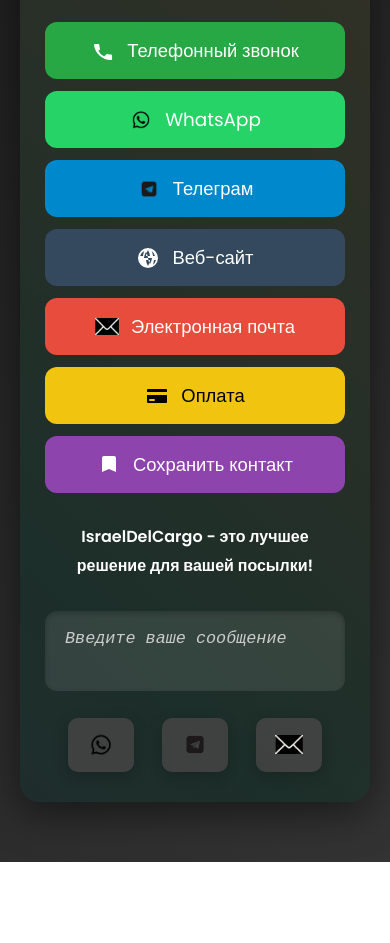
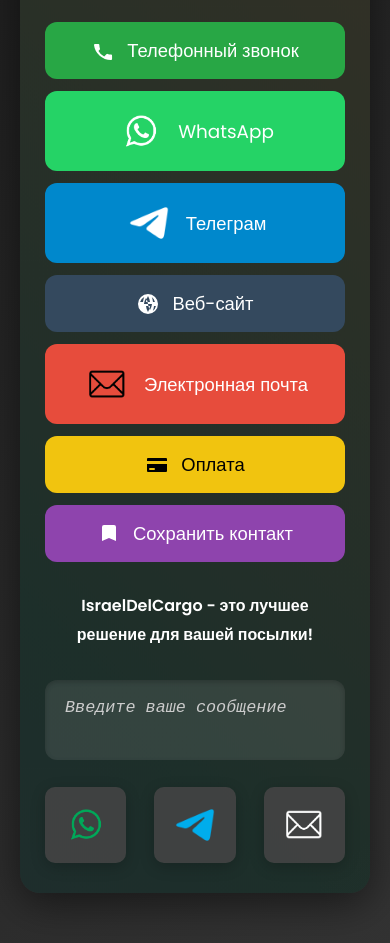
Before and after one commit to Iusif797/israeldelcargo, a website: page index.html in a window 390 px wide. Shown: the part 405-1348 px from the top of the page. Before the commit the page ends 1267 px from the top, so only its background shows below. Drawn offline with Linux system fonts and the light colour scheme.

Commit message:
Добавление новых иконок

```diff
--- a/index.html
+++ b/index.html
@@ -70,13 +70,13 @@
             </a>
             <a href="https://wa.me/79914992420" class="contact-btn contact-whatsapp" target="_blank" rel="noopener noreferrer">
                 <span class="icon-wrapper">
-                    <img src="img/вотсап.png" alt="WhatsApp" class="icon-img">
+                    <img src="img/вотсап2.png" alt="WhatsApp" class="icon-img" style="width: 50px; height: 50px;">
                 </span>
                 <span id="whatsapp-text">WhatsApp</span>
             </a>
             <a href="https://t.me/israeldelcargo" class="contact-btn contact-telegram" target="_blank" rel="noopener noreferrer">
                 <span class="icon-wrapper">
-                    <img src="img/телеграм.png" alt="Telegram" class="icon-img">
+                    <img src="img/телеграмм2.jpg" alt="Telegram" class="icon-img" style="width: 50px; height: 50px;">
                 </span>
                 <span id="telegram-text">Телеграм</span>
             </a>
@@ -90,7 +90,7 @@
             </a>
             <a href="mailto:IsraelDelCargo@mail.ru" class="contact-btn contact-email">
                 <span class="icon-wrapper">
-                    <img src="img/почта.png" alt="Почта" class="icon-img">
+                    <img src="img/почтаа.png" alt="Почта" class="icon-img" style="width: 50px; height: 50px;">
                 </span>
                 <span id="email-text">Электронная почта</span>
             </a>
@@ -118,13 +118,13 @@
             <textarea id="message" placeholder="Введите ваше сообщение"></textarea>
             <div class="send-buttons">
                 <button id="send-whatsapp" class="send-btn" title="Отправить через WhatsApp">
-                    <img src="img/вотсап.png" alt="WhatsApp" class="icon-img">
+                    <img src="img/вотсап2.png" alt="WhatsApp" class="icon-img" style="width: 50px; height: 50px;">
                 </button>
                 <button id="send-telegram" class="send-btn" title="Отправить через Telegram">
-                    <img src="img/телеграм.png" alt="Telegram" class="icon-img">
+                    <img src="img/телеграмм2.jpg" alt="Telegram" class="icon-img" style="width: 50px; height: 50px;">
                 </button>
                 <button id="send-email" class="send-btn" title="Отправить через Email">
-                    <img src="img/почта.png" alt="Почта" class="icon-img">
+                    <img src="img/почтаа.png" alt="Почта" class="icon-img" style="width: 50px; height: 50px;">
                 </button>
             </div>
             <div id="message-popup" class="popup hidden">
@@ -253,5 +253,6 @@
                 switchLanguage(currentLang);
             });
         </script>
-    </body>
+    </div>
+</body>
 </html>
--- a/styles.css
+++ b/styles.css
@@ -209,11 +209,12 @@
     justify-content: center;
     margin-right: 15px;
     transition: transform 0.3s ease;
+    font-size: 1.5em; /* Увеличение размера иконки */
 }
 
-.icon-svg, .icon-img {
-    width: 28px;
-    height: 28px;
+.icon-svg, .icon-img, .icon-wrapper i {
+    width: 50px;  /* Увеличение размера иконки */
+    height: 50px; /* Увеличение размера иконки */
     object-fit: contain;
     transition: transform 0.3s ease;
 }
@@ -297,6 +298,8 @@
     overflow: hidden;
     transition: background-color 0.3s ease, transform 0.3s ease, box-shadow 0.3s ease;
     box-shadow: 0 4px 15px rgba(0, 0, 0, 0.2);
+    color: #fff;
+    font-size: 1.5em; /* Увеличение размера иконки */
 }
 
 .send-btn:hover {
@@ -305,10 +308,36 @@
     box-shadow: 0 6px 20px rgba(0, 0, 0, 0.3);
 }
 
-.send-btn .icon-svg, .send-btn .icon-img {
-    width: 32px;
-    height: 32px;
-    transition: transform 0.5s ease;
+.send-btn i {
+    color: #fff; /* Белый цвет иконок */
+}
+
+#send-whatsapp i {
+    color: #25D366; /* Зеленый цвет WhatsApp */
+}
+
+#send-telegram i {
+    color: #0088cc; /* Синий цвет Telegram */
+}
+
+#send-email i {
+    color: #e74c3c; /* Красный цвет Email */
+}
+
+/* 1. Сделать иконки WhatsApp и Telegram в верхних контактах белыми */
+.contact-whatsapp .icon-img,
+.contact-telegram .icon-img {
+    filter: brightness(0) invert(1);
+}
+
+/* 2. Сделать иконку Email после ссылки на веб-сайт черной */
+.contact-email .icon-img {
+    filter: brightness(0);
+}
+
+/* 3. Сделать иконку Email после поля ввода сообщения белой */
+#send-email .icon-img {
+    filter: brightness(0) invert(1);
 }
 
 .popup {
@@ -392,7 +421,7 @@
         margin-right: 12px;
     }
 
-    .icon-svg, .icon-img {
+    .icon-svg, .icon-img, .icon-wrapper i {
         width: 24px;
         height: 24px;
     }
@@ -410,9 +439,8 @@
         padding: 12px 18px;
     }
 
-    .send-btn .icon-svg, .send-btn .icon-img {
-        width: 24px;
-        height: 24px;
+    .send-btn i {
+        font-size: 1.2em;
     }
 }
 
@@ -442,8 +470,7 @@
         padding: 13px 19px;
     }
 
-    .send-btn .icon-svg, .send-btn .icon-img {
-        width: 28px;
-        height: 28px;
+    .send-btn i {
+        font-size: 1.3em;
     }
 }
```
Also changed, not shown: img/вотсап2.png (added), img/почта.png (deleted), img/почтаа.png (added), img/телеграмм2.jpg (added).
